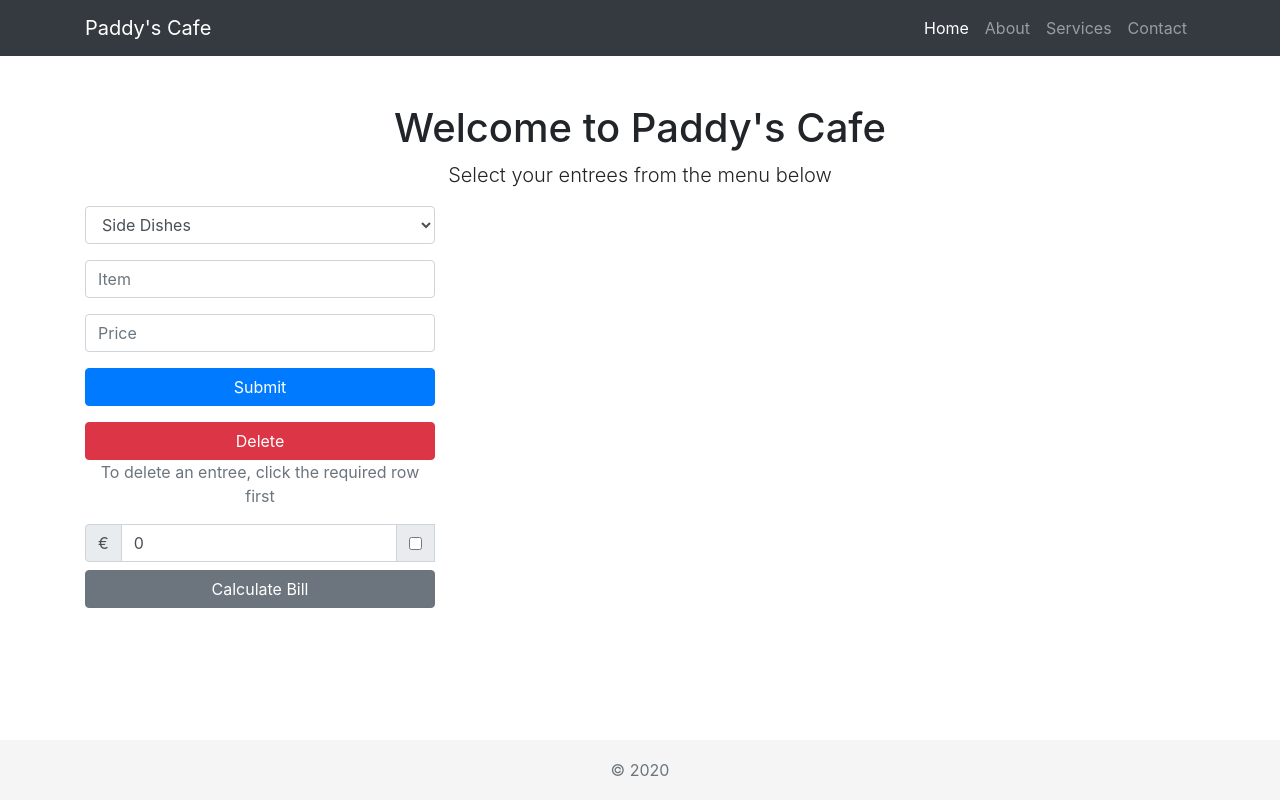
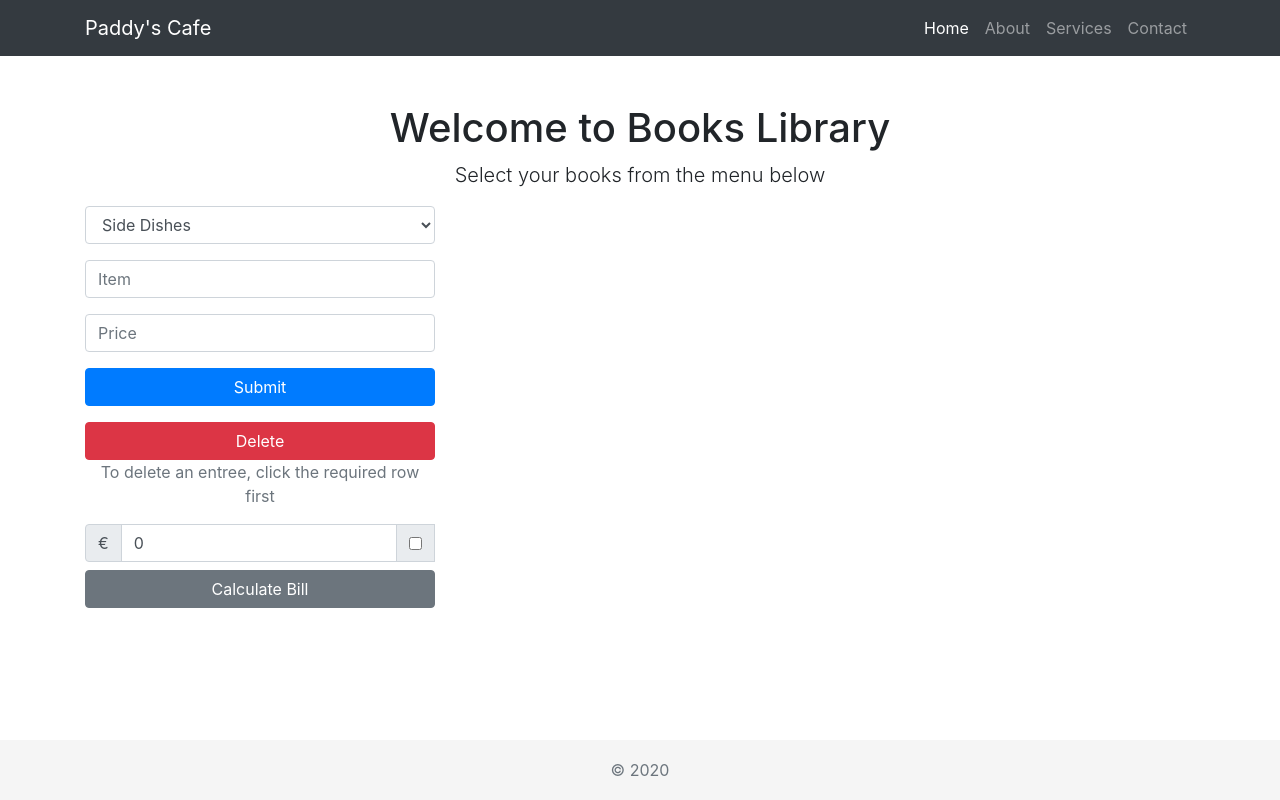
Before and after one commit to danisouza67/BooksLibraryWeb, a plain HTML site: page views/index.html in a window 1280 px wide. Drawn offline with Linux system fonts and the light colour scheme; no server answers.

Commit message:
1.2 Books Library

```diff
--- a/views/index.html
+++ b/views/index.html
@@ -8,7 +8,7 @@
     <meta name="description" content="">
     <meta name="author" content="">
 
-    <title>Paddy's Cafe</title>
+    <title>Books Library</title>
 
     <!-- Bootstrap core CSS -->
     <link href="css/bootstrap.min.css" rel="stylesheet">
@@ -51,8 +51,8 @@
     <div class="container">
         <div class="row">
             <div class="col-lg-12 text-center">
-                <h1 class="mt-5">Welcome to Paddy's Cafe</h1>
-                <p class="lead">Select your entrees from the menu below</p>
+                <h1 class="mt-5">Welcome to Books Library</h1>
+                <p class="lead">Select your books from the menu below</p>
             </div>
             <div id="results" class="col-lg-8 order-2 mb-5"></div>
             <div class="col-lg-4 order-1">
```
